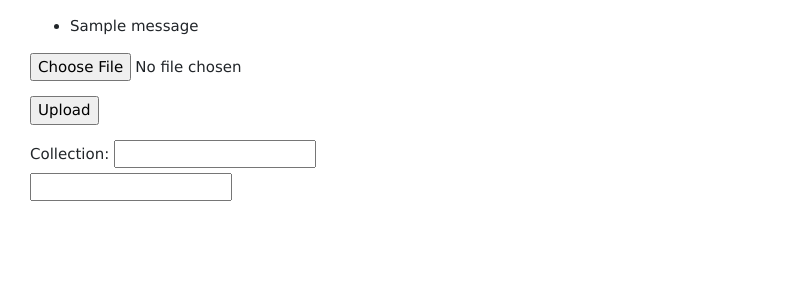
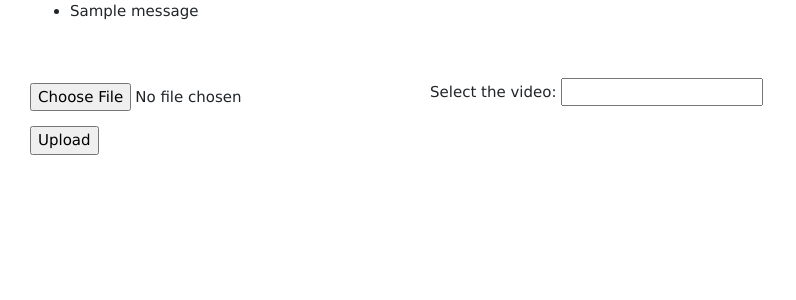
Before and after one commit to ckrajan/video_cutter, a Flask app: page / in a window 1280 px wide. Shown: the top 300 px of the page, without its empty margins (0-796 px from the left). Run offline with Flask 2, Linux system fonts and the light colour scheme; one stand-in notice (Sample message) is shown; data that the repository does not hold is empty; some libraries are stand-ins or nearby versions.

Commit message:
third commit

```diff
--- a/app.py
+++ b/app.py
@@ -63,8 +63,9 @@ def chop_video():
 		clip = VideoFileClip(os.path.join(app.config['UPLOAD_FOLDER'], filename))
 		start_time = i[3]
 		end_time = i[4]
-		clip_x = clip.subclip(start_time, end_time)
-		clip_x.write_videofile(os.path.join(chop_path, i[2] + ".mp4"))
+		if(start_time != end_time):
+			clip_x = clip.subclip(start_time, end_time)
+			clip_x.write_videofile(os.path.join(chop_path, i[2] + ".mp4"))
 
 	return filename
 
@@ -72,16 +73,11 @@ def chop_video():
 def display_video(filename):
 	return redirect(url_for('static', filename='uploads/' + filename), code=301)
 
-# @app.route('/display_server/<filename>')
-# def display_server_video(filename):
-# 	return redirect(url_for('static', filename='uploads/' + filename), code=301)
-
 @app.route('/uploaded_files', methods=['GET', 'POST'])
 def uploaded_files():
 	video_list = 'static/uploads/'
 	allfiles = os.listdir(video_list)
 	files = [ fname for fname in allfiles if fname.endswith('.mp4')]
-	print(files)
 	return files
 
 
--- a/static/cutter.js
+++ b/static/cutter.js
@@ -1,8 +1,11 @@
 var collection_name;
 var upload_file;
-let video2;
 
-var video_scr = document.getElementById('video_scr_id');
+var video_scr_select = document.getElementById('video_scr_id');
+var datalist_value = document.getElementById('videoInput');
+var upload = document.getElementById('upload');
+var video_scr = document.getElementById('video_scr_id_server');
+
 var ls = document.getElementById("list");
 var export_csv = document.getElementById("export_csv");
 var chop_upload_id = document.getElementById("chop_upload");
@@ -21,6 +24,7 @@ var clipname_arr = [];
 var uploaded_file_name;
 var encodedUri;
 var final_csv;
+var play_type = "upload";
 
 $('#export_csv').click(function () {
     chop_upload_id.style.display = "block";
@@ -33,14 +37,25 @@ document.body.onkeyup = function (e) {
         e.keyCode == 67
     ) {
         //your code
-        uploaded_file_name = file_name;
-        collection_name = collection_name_final;
 
-        // collection_name = document.getElementById("collection").value;
+        if (play_type == "upload") {
+            collection_name = collection_name_final;
+            uploaded_file_name = file_name;
+        }
+        else {
+            collection_name = document.getElementById("select_collection_id").value;
+            uploaded_file_name = upload_file.replace(/^.*[\\\/]/, '');
+        }
         press++;
         export_csv.style.display = "block";
 
-        var sec_num = parseInt(video_scr.currentTime, 10);
+        if (video_scr.currentTime) {
+            var sec_num = parseInt(video_scr.currentTime, 10);
+        }
+        else {
+            var sec_num = parseInt(video_scr_select.currentTime, 10);
+        }
+
         var hours = Math.floor(sec_num / 3600);
         var minutes = Math.floor(sec_num / 60) % 60;
         var seconds = sec_num % 60;
@@ -169,20 +184,52 @@ function populateList(arr) {
 }
 
 var video_list;
+var datalist_value_selected;
 
 setTimeout(() => {
     var t = JSON.parse(video_list)
     populateList(t);
-}, 1000);
+}, 100);
 
-// setTimeout(() => {
-//     var datalist_value = document.getElementById('videoInput');
-//     var ff = datalist_value.value;
-// }, 2000);
+upload.addEventListener("click", function (e) {
+    document.getElementById('upload_collection').style.display = "block";
+});
+
+datalist_value.addEventListener('change', function (e) {
+    play_type = "select";
+    document.getElementById('select_collection').style.display = "block";
+    export_csv.style.marginTop = '600px';
+    export_csv.style.marginLeft = '100px';
+    ls.style.marginTop = '-150px';
+    ls.style.marginLeft = '900px';
+    ls.style.marginRight = '50px';
+    chop_upload_id.style.marginTop = '600px';
+    chop_upload_id.style.marginLeft = '400px';
+
+    datalist_value_selected = datalist_value.value;
+
+    play_video_server.style.display = "block";
+
+    upload_file = "static/uploads/".concat(datalist_value_selected)
+
+    video_scr.src = upload_file;
+    document.body.appendChild(video_scr);
+    video_scr.style.display = "block";
+    video_scr.muted = false;
+    video_scr.play();
+    video_scr.controls = true;
+
+    video_scr.autoplay = false;
+    video_scr.height = 500;
+    video_scr.width = 800;
+    video_scr.position = "relative";
+    video_scr.style.padding = "5px";
+});
+
 
 get_uploaded_files()
     .then(result => video_list = result.responseText)
-    .catch(error => console.error('Video id generated from client', error));
+    .catch(error => console.error('error', error));
 
 
 async function get_uploaded_files() {
@@ -190,44 +237,5 @@ async function get_uploaded_files() {
         contentType:
             "text/json"
     });
-
     return request
 }
-
-
-
-// $("#upload-button").click(function () {
-//     $("#upload").click();
-// });
-
-// $('#upload').change(function () {
-//     // document.getElementById("upload").disabled = true;
-
-//     upload_file = document.getElementById('upload').files[0];
-//     upload_file_name = upload_file.name;
-    // let videoMetaData = (upload_file) => {
-    //     return new Promise(function (resolve, reject) {
-    //         video_scr.addEventListener('canplay', function () {
-    //             resolve({
-    //                 video: video_scr,
-    //                 height: video_scr.videoHeight,
-    //                 width: video_scr.videoWidth
-    //             });
-    //         });
-    //         video_scr.src = URL.createObjectURL(upload_file);
-    //         document.body.appendChild(video_scr);
-    //         video_scr.style.display = "block";
-    //         video_scr.muted = false;
-    //         video_scr.play();
-    //         video_scr.controls = true;
-
-    //         video_scr.autoplay = false;
-    //         video_scr.height = 500;
-    //         video_scr.width = 800;
-    //         video_scr.position = "relative";
-    //         video_scr.style.padding = "5px";
-    //     })
-    // }
-    // videoMetaData($('#upload')[0].files[0]).then(function (value) {
-    // })
-// });
--- a/static/main.css
+++ b/static/main.css
@@ -1,42 +1,27 @@
 #list {
-  position: absolute;
+  position: fixed;
+  padding: 5px 30px;
   margin-top: -630px;
   margin-left: 900px;
   margin-right: 50px;
-  padding: 5px 30px;
-}
-
-
-#browse_upload {
-  /* margin-top: 100px; */
-  margin-left: 10px;
-  position: absolute;
-}
-
-#name {
-  margin-top: -20px;
-  margin-right: 500px;
-  margin-right: 500px;
-  right: 53%;
-  position: absolute;
-  font-weight: bold;
-  font-family: monospace;
-  /* text-align:center;  */
-  font-size: 120%;
-}
-
-#screen {
-  margin-top: 50px;
-  margin-left: 10px;
-  position: relative;
 }
 
 #export_csv {
   background-color: #f39b28;
   padding: 15px 20px;
+  margin-top: 50px;
+  margin-left: 100px;
 }
 
 #chop_upload {
   background-color: #f39b28;
   padding: 15px 20px;
+  margin-top: 50px;
+  margin-left: 400px;
 }
+
+#dropdown{
+  margin-top: 40px;
+  margin-left: 400px;
+  position: absolute;
+}
--- a/templates/cutter.html
+++ b/templates/cutter.html
@@ -17,19 +17,8 @@
 
 <body style="margin-left: 30px;">
 
-  <!-- <br>
-  <br>
-  <br>
-  <form action="/action_page.php" id="name">
-    <label for="fname">Collection:</label>
-    <input type="text" id="collection" required><br>
-  </form>
-  <br>
-  <br> -->
-
-  <p>
-    {% with messages = get_flashed_messages() %}
-    {% if messages %}
+  {% with messages = get_flashed_messages() %}
+  {% if messages %}
   <ul>
     {% for message in messages %}
     <li>{{ message }}</li>
@@ -38,6 +27,30 @@
   {% endif %}
   {% endwith %}
   </p>
+
+  <form method="post" action="/" enctype="multipart/form-data">
+    <div id="dropdown">
+      <label for="select">Select the video:</label>
+      <input type="text" list="videoList" id="videoInput" />
+      <datalist id="videoList"></datalist>
+    </div>
+
+    <br><br>
+    <dl>
+      <p>
+        <input type="file" id="upload" name="file" autocomplete="off" required>
+      </p>
+    </dl>
+    <p>
+      <input type="submit" id="upload_id" value="Upload">
+    </p>
+    <div id="upload_collection" style="display:none;">
+      <label for=" fname">Collection:</label>
+      <input type="text" id="collection" name="collection" required>
+    </div><br>
+    <br>
+  </form>
+
   {% if filename %}
   <div id="play_video">
     <video id="video_scr_id" autoplay="autoplay" width="800" height="500" controls="controls" preload="preload">
@@ -46,52 +59,28 @@
     </video>
   </div>
   {% endif %}
-  <form method="post" action="/" enctype="multipart/form-data">
-    <dl>
-      <p>
-        <input type="file" id="upload" name="file" autocomplete="off" required>
-      </p>
-    </dl>
-    <p>
-      <input type="submit" value="Upload">
-    </p>
-
-    <label for="fname">Collection:</label>
-    <input type="text" id="collection" name="collection" required><br>
-
-    <input type="text" list="videoList" id="videoInput" />
-    <datalist id="videoList"></datalist>
-
-  </form>
 
   <script>
     let file_name = '{{ filename }}';
     let collection_name_final = '{{ collection }}';
   </script>
 
-  <!-- <div id="browse_upload">
-    <label style="font-size: 15px;" for="folder">Select folder</label>
-    <input type="file" style="font-size: 20px;" id="upload" accept="video/mp4,video/x-m4v,video/*" enabled>
-    <a id="upload-button" class="cameratag_prompt_label cam_icon upload_icon"></a>
+  <div id="play_video_server" style="display:none;">
+    <video id="video_scr_id_server" width="800" height="500" controls>
+    </video>
   </div>
-  <br>
-  <br>
 
-    <div id="play_video">
-      <video id="video_scr_id" width="800" height="500" controls>
-      </video>
-    </div>
-  -->
-
-  <div id="loader" style="display:none;"></div>
+  <div id="select_collection" style="display:none;">
+    <label for=" fname">Collection:</label>
+    <input type="text" id="select_collection_id" name="collection" required>
+  </div>
 
   <div id="list" style="overflow-y: scroll; height:750px; display:none;"></div>
 
-
-  <button id="export_csv" style="display:none; position:absolute; margin-left:350px;" onclick="csv_export()">Export as
+  <button id="export_csv" style="display:none; position:fixed;" onclick="csv_export()">Export as
     CSV <i class="fa fa-check"></i></button>
 
-  <button id="chop_upload" style="display:none; position:absolute; margin-left:550px;" onclick="chop_upload()">Upload
+  <button id="chop_upload" style="display:none; position:fixed;" onclick="chop_upload()">Upload
     chopped clips <i class="fa fa-check"></i></button>
 
 </body>
@@ -102,9 +91,7 @@
 <script src="https://cdn.jsdelivr.net/npm/bootstrap@4.6.1/dist/js/bootstrap.bundle.min.js"
   integrity="sha384-fQybjgWLrvvRgtW6bFlB7jaZrFsaBXjsOMm/tB9LTS58ONXgqbR9W8oWht/amnpF" crossorigin="anonymous"></script>
 
-
 <script type="text/javascript" src="https://ajax.googleapis.com/ajax/libs/jquery/3.6.0/jquery.min.js"></script>
-
 
 <script src="https://cdn.jsdelivr.net/npm/axios/dist/axios.min.js"></script>
 <script src="static/cutter.js"></script>
```
